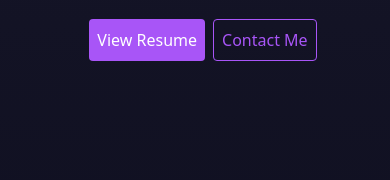
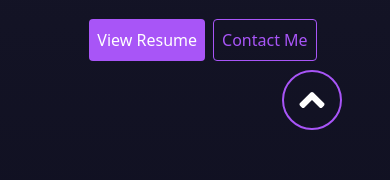
Before and after one commit to sharonbrayan/Portfolio-2.0, a React (Vite) app: page / in a window 390 px wide. Shown: the part 564-744 px from the top of the page. Built offline with nearby package versions, Linux system fonts and the light colour scheme.

Commit message:
feat: implement footer section

```diff
--- a/src/App.jsx
+++ b/src/App.jsx
@@ -6,15 +6,21 @@ import Home from './components/Home'
 import Projects from './components/Projects'
 import Skills from './components/Skills'
 import Contacts from './components/Contacts'
+import Footer from './components/Footer'
+import { FaAngleUp } from 'react-icons/fa'
 const App = () => {
   return (
     <div>
+      <div className="round position-fixed bottom-0 end-0 me-5 go-to-top pointer">
+        <a href="#home"><FaAngleUp size={40} className='text-white'/></a>
+      </div>
       <Navbar />
       <Home/>
       <About/>
       <Projects/>
       <Skills/>
       <Contacts/>
+      <Footer/>
     </div>
   )
 }
--- /dev/null
+++ b/src/components/Footer.jsx
@@ -0,0 +1,19 @@
+import React from 'react'
+
+const Footer = () => {
+  return (
+    <div className='container'>
+        <div class="row">
+            <div className="col-md-6 d-none d-md-block">
+                <span className='fs-4 fw-bold primary-text-color'>Sharon Brayan Dsouza</span>
+        <p>A passionate full stack web developer</p>
+            </div>
+            <div className="col-md-6 d-flex justify-content-md-end justify-content-center">
+                <p className='mt-3 primary-text-color fw-medium'>&copy; 2025 | Built with <span className='text-white'>&#9829;</span> and React.js by Sharon</p>
+            </div>
+        </div>
+    </div>
+  )
+}
+
+export default Footer
--- a/src/index.css
+++ b/src/index.css
@@ -63,3 +63,12 @@ body {
 .sub-heading{
     border-bottom: 3px solid white;
 }
+.go-to-top{
+    margin-bottom: 4rem;
+}
+
+@media (max-width:786px) {
+    .go-to-top{
+        margin-bottom: 150px;
+    }
+}
```
